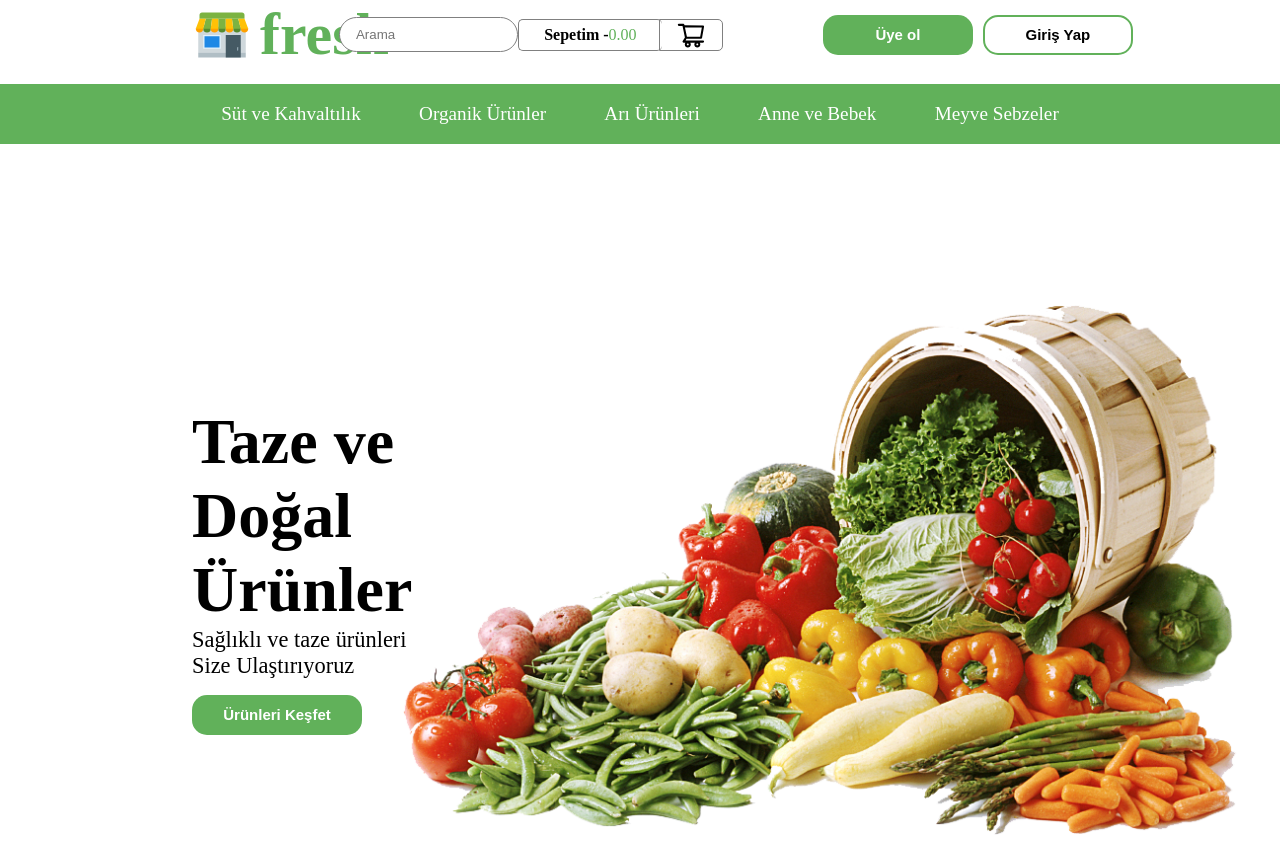
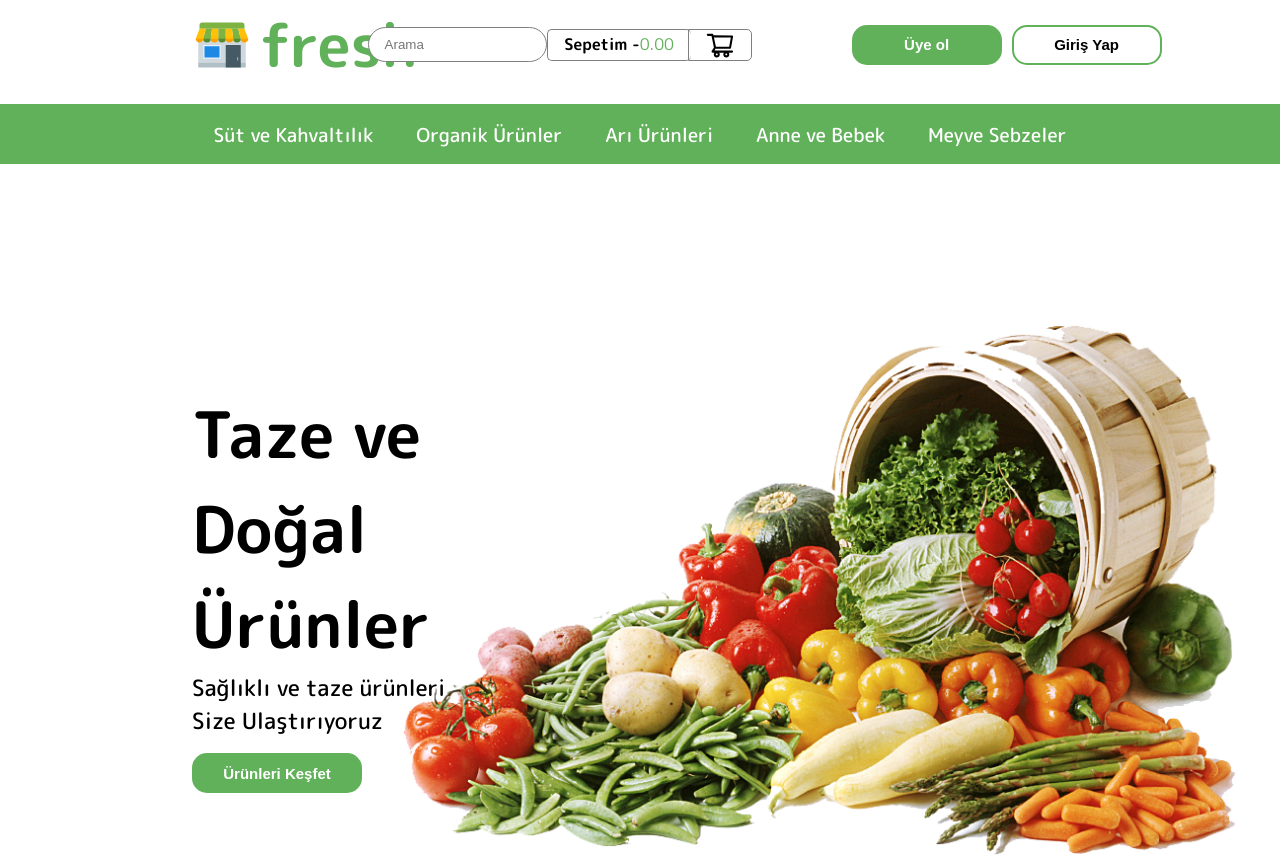
Before and after one commit to eolmez/market_website_home_ui_react, a React (Create React App) app: page / in a window 1280 px wide. Shown: the top 856 px of the page. Built offline with nearby package versions, Linux system fonts and the light colour scheme.

Commit message:
global.css created

```diff
--- a/public/index.html
+++ b/public/index.html
@@ -9,6 +9,7 @@
       name="description"
       content="Web site created using create-react-app"
     />
+    <link href="https://fonts.googleapis.com/css2?family=M+PLUS+Rounded+1c:wght@400;500;700&display=swap" rel="stylesheet">
     <link rel="apple-touch-icon" href="%PUBLIC_URL%/logo192.png" />
     <!--
       manifest.json provides metadata used when your web app is installed on a
--- a/src/App.js
+++ b/src/App.js
@@ -1,12 +1,11 @@
 import { BrowserRouter as Router } from "react-router-dom";
-import { GlobalStyle } from "./globalStyles";
 import Navbar from "./components/Navbar/Navbar";
 import Home from "./pages/Home";
 import Footer from "./components/Footer/Footer";
+import "./style/global.css";
 function App() {
   return (
     <Router>
-      <GlobalStyle />
       <Navbar />
       <Home to="/" />
       <Footer />
--- a/src/globalStyles.jsx
+++ b/src/globalStyles.jsx
@@ -1,14 +1,4 @@
-import styled, { createGlobalStyle, css } from "styled-components";
-
-export const GlobalStyle = createGlobalStyle`
-  *{
-    margin: 0;
-    padding: 0;
-    box-sizing: border-box;
-  }
-
-
-`;
+import styled, { css } from "styled-components";
 
 export const Button = styled.button`
   display: flex;
--- /dev/null
+++ b/src/style/global.css
@@ -0,0 +1,9 @@
+* {
+  margin: 0;
+  padding: 0;
+  box-sizing: border-box;
+}
+
+body {
+  font-family: "M PLUS Rounded 1c", sans-serif;
+}
```
